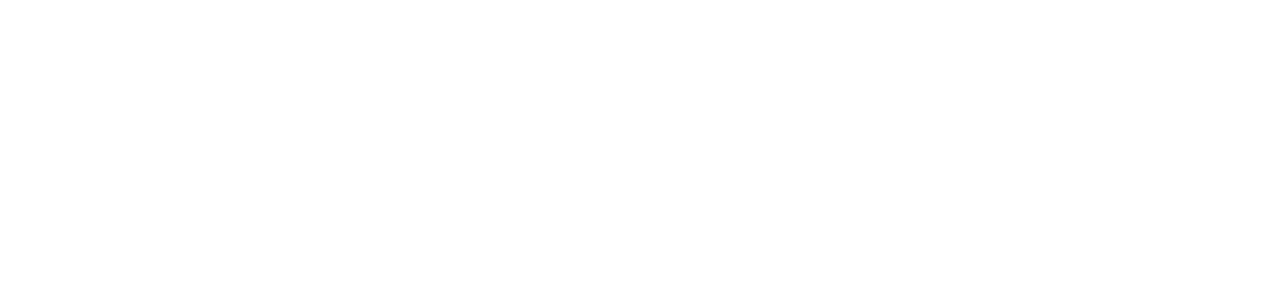
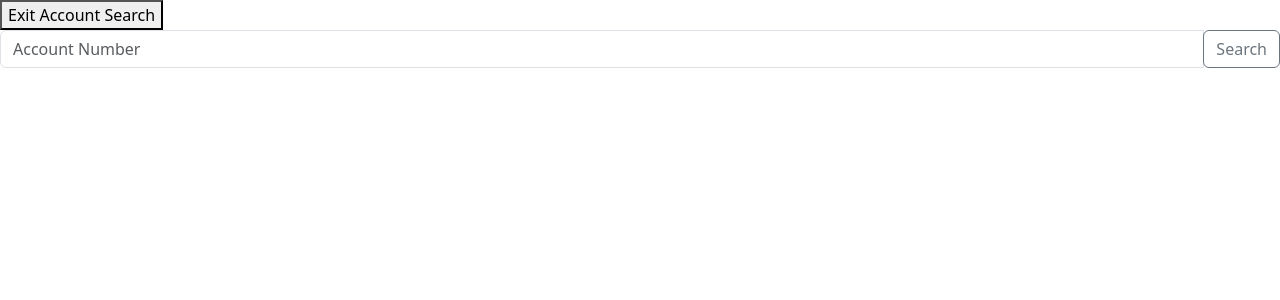
Before and after one commit to andrewlin1368/RetailBanking, a React (Vite) app in the folder client/: page /admin in a window 1280 px wide. Before the commit this address had no page. Shown: the top 300 px of the page. Built offline with nearby package versions, Linux system fonts and the light colour scheme.

Commit message:
added admin component

```diff
--- a/client/src/App.jsx
+++ b/client/src/App.jsx
@@ -3,6 +3,7 @@
 import Home from "./components/Home";
 import Account from "./components/Account";
 import { BrowserRouter, Routes, Route } from "react-router-dom";
+import Admin from "./components/Admin";
 
 function App() {
   return (
@@ -11,6 +12,7 @@
         <Routes>
           <Route path="/" element={<Home></Home>}></Route>
           <Route path="/account" element={<Account></Account>}></Route>
+          <Route path="/admin" element={<Admin></Admin>}></Route>
         </Routes>
       </BrowserRouter>
     </Provider>
--- /dev/null
+++ b/client/src/components/Admin.jsx
@@ -0,0 +1,101 @@
+import React, { useEffect, useState } from "react";
+import { useUserInfoMutation } from "../api/accountApi";
+import { ToastContainer, toast } from "react-toastify";
+import "react-toastify/dist/ReactToastify.css";
+import { useSelector } from "react-redux";
+import { useNavigate } from "react-router-dom";
+
+export default function Admin() {
+  const USDollar = new Intl.NumberFormat("en-US", {
+    style: "currency",
+    currency: "USD",
+  });
+  const { user } = useSelector((state) => state.user);
+  const navigate = useNavigate();
+  useEffect(() => {
+    if (user && !user.isadmin) navigate("/");
+  }, [user]);
+
+  const [account, setAccount] = useState(null);
+  const [getAccount] = useUserInfoMutation();
+  const [accountNum, setAccountNum] = useState(null);
+  const [loading, setloading] = useState(false);
+
+  const sendGetAccount = async (e) => {
+    if (!accountNum)
+      return toast.error("Please enter an account number", {
+        position: "top-right",
+      });
+    setloading(true);
+    setTimeout(async () => {
+      setloading(false);
+      const result = await getAccount(Number(accountNum.account_id));
+      if (result.error)
+        return toast.error(result.error.data.error, {
+          position: "top-right",
+        });
+      setAccount({ ...result.data });
+    }, 2000);
+
+    // setUsername(null);
+  };
+  return (
+    <div>
+      <button onClick={() => navigate("/")}>Exit Account Search</button>
+      <div className="input-group mb-3">
+        <input
+          type="number"
+          className="form-control"
+          placeholder="Account Number"
+          aria-describedby="basic-addon2"
+          onChange={(e) => setAccountNum({ account_id: e.target.value })}
+        />
+        <div className="input-group-append">
+          <button
+            className="btn btn-outline-secondary"
+            type="button"
+            onClick={sendGetAccount}
+          >
+            Search
+          </button>
+        </div>
+      </div>
+      {loading && <>Loading...</>}
+      {!loading && account && (
+        <>
+          {account.account.issavings ? (
+            <>SAVINGS#{account.account.account_id}</>
+          ) : (
+            <>CHECKING#{account.account.account_id}</>
+          )}
+          BALANCE: {USDollar.format(Number(account.account.balance))}
+          {account.transactions.length ? (
+            <>
+              {account.transactions.map((transaction) => {
+                return (
+                  <div key={transaction.transaction_id}>
+                    {USDollar.format(Number(transaction.amount))} -{" "}
+                    {transaction.trans_type === "deposit" ? (
+                      <>DEPOSIT</>
+                    ) : transaction.trans_type === "withdrawal" ? (
+                      <>WITHDRAWAL</>
+                    ) : transaction.trans_type === "transfer" &&
+                      transaction.toaccount === transaction.account_id ? (
+                      <>TRANSFER FROM {transaction.fromaccount}</>
+                    ) : (
+                      <>TRANSFER TO {transaction.toaccount}</>
+                    )}
+                    {transaction.created_at.split("T")[0]}
+                  </div>
+                );
+              })}
+            </>
+          ) : (
+            <>NO TRANSACTIONS</>
+          )}
+        </>
+      )}
+      <ToastContainer></ToastContainer>
+    </div>
+  );
+}
```
